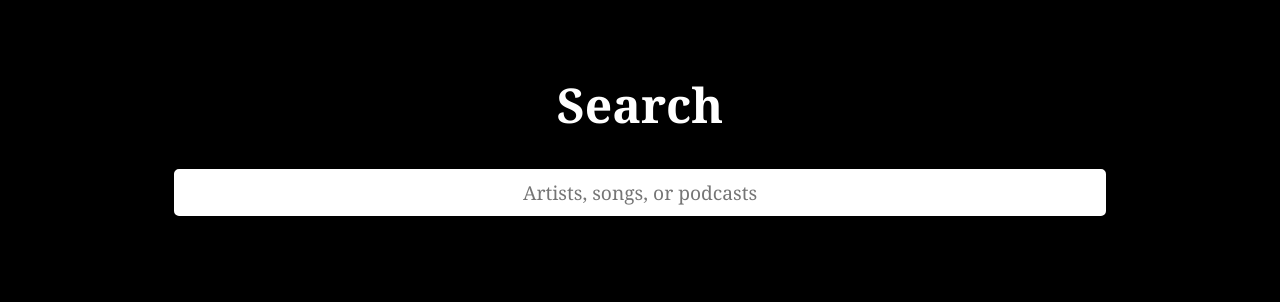
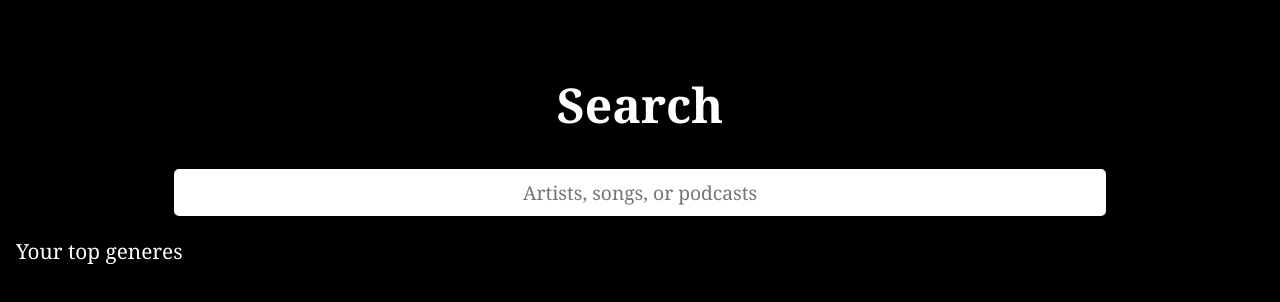
Before and after one commit to TidbitsJS/Spotify-Search, a React (Create React App) app: page / in a window 1280 px wide. Shown: the top 302 px of the page. Built offline with nearby package versions, Linux system fonts and the light colour scheme.

Commit message:
album component

```diff
--- a/src/Components/Albums/Album.js
+++ b/src/Components/Albums/Album.js
@@ -0,0 +1,17 @@
+import React, { Component } from "react";
+import "./album.css";
+
+export class Album extends Component {
+  render() {
+    return (
+      <div className="album-container">
+        <div className="top-heading">
+          <p>Your top generes</p>
+        </div>
+        <div className="album-grid"></div>
+      </div>
+    );
+  }
+}
+
+export default Album;
--- a/src/Components/Albums/album.css
+++ b/src/Components/Albums/album.css
@@ -0,0 +1,8 @@
+.album-container {
+  color: #fff;
+}
+
+.album-container .top-heading p {
+  margin-left: 1rem;
+  font-size: 1.3rem;
+}
--- a/src/Container/Body.js
+++ b/src/Container/Body.js
@@ -1,12 +1,14 @@
 import React, { Component } from "react";
 import Search from "../Components/Search/Search";
 import "./body.css";
+import Album from "../Components/Albums/Album";
 
 export class Body extends Component {
   render() {
     return (
       <div className="body">
         <Search />
+        <Album />
       </div>
     );
   }
--- a/src/Container/body.css
+++ b/src/Container/body.css
@@ -3,9 +3,5 @@
 }
 
 .body {
-  display: flex;
-  justify-content: center;
-  align-items: center;
-  flex-direction: column;
   margin-top: 2.5rem;
 }
```
